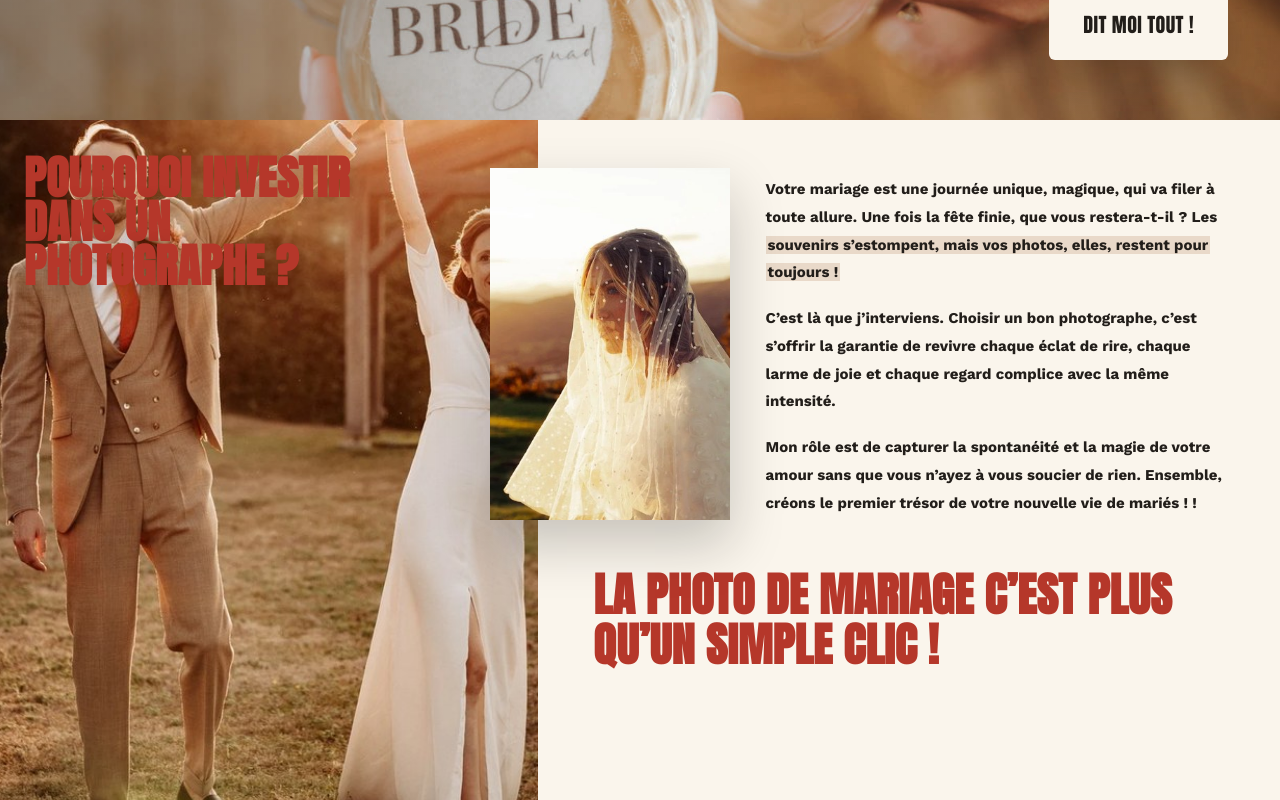
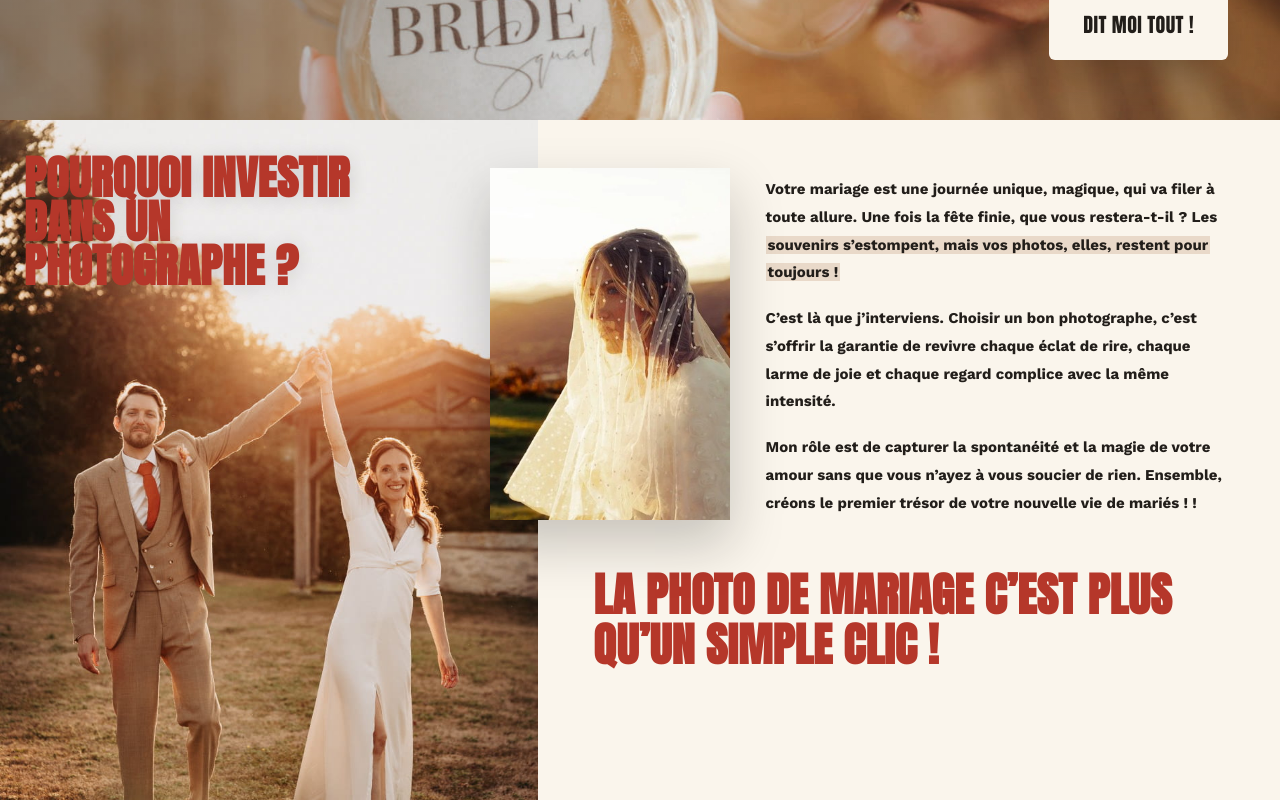
Before and after one commit to saslandeco-cmyk/tioto-photographe, a Next.js app: page / in a window 1280 px wide. Shown: the part 2040-2840 px from the top of the page. Built offline with nearby package versions, Linux system fonts and the light colour scheme.

Commit message:
Update image source in WhyPhotographer component

```diff
--- a/app/components/WhyPhotographer.js
+++ b/app/components/WhyPhotographer.js
@@ -6,7 +6,7 @@ export default function WhyPhotographer() {
     <section id="pourquoi" className={styles.section}>
       <div className={styles.photoCol}>
         <Image
-          src="/images/why-couple.jpg"
+          src="/images/photographe-mariage-landes.jpg"
           alt="Les mariés main dans la main, bras levés, au coucher du soleil"
           fill
           sizes="(max-width: 900px) 100vw, 42vw"
```
